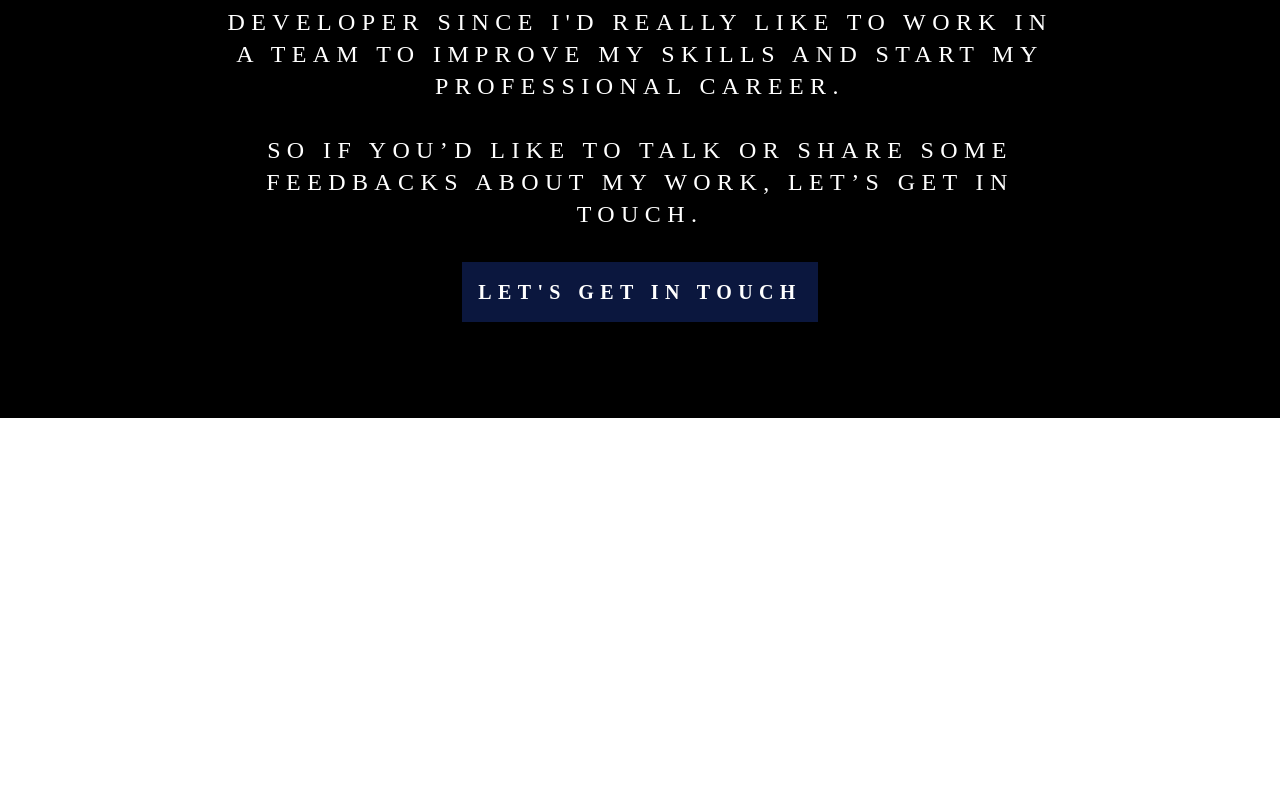
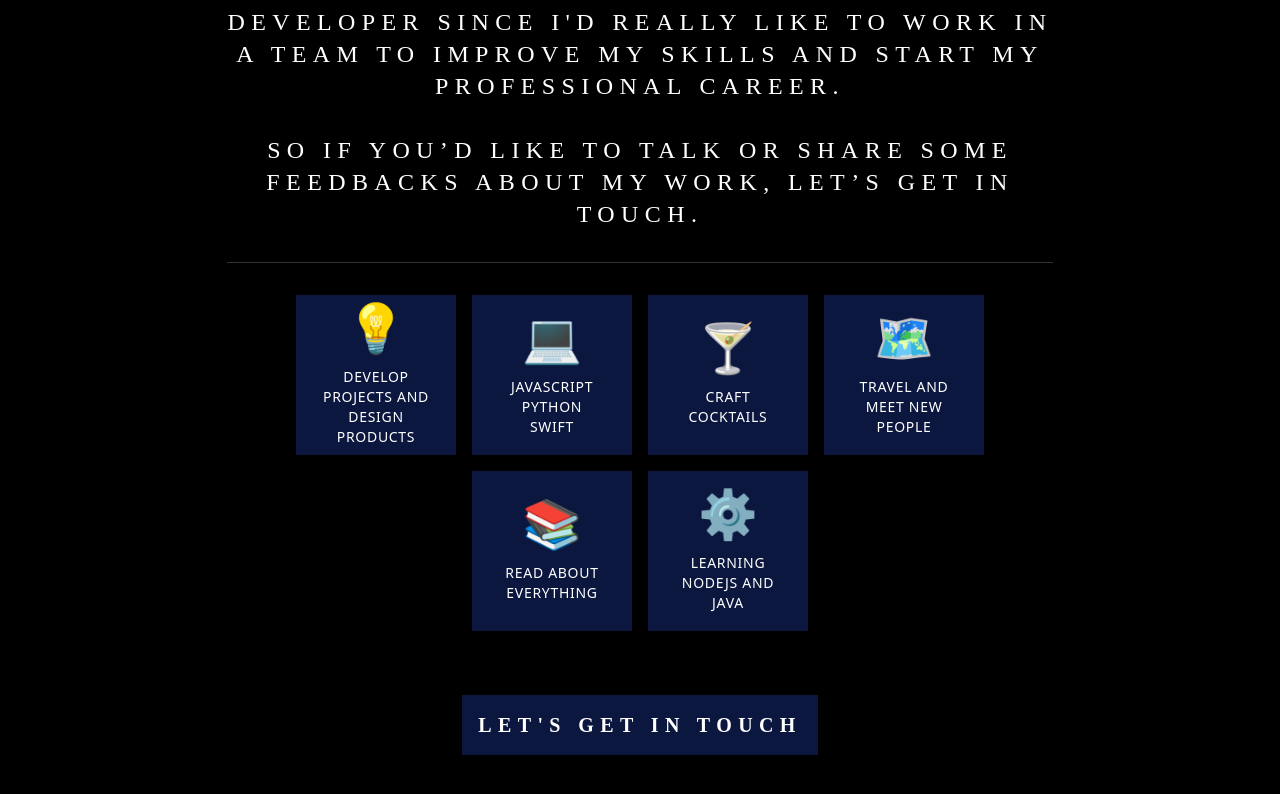
Before and after one commit to Pietro-Putelli/pietro-putelli.github.io, a React (Create React App) app: page /about in a window 1280 px wide. Shown: the part 1110-1904 px from the top of the page. Before the commit the page ends 1528 px from the top, so only its background shows below. Built offline with nearby package versions, Linux system fonts and the light colour scheme.

Commit message:
add comptences

```diff
--- a/src/components/animations/FadeAnimatedView.js
+++ b/src/components/animations/FadeAnimatedView.js
@@ -1,8 +1,8 @@
 import React, { memo } from "react";
 import { motion } from "framer-motion";
 
-const FadeAnimatedView = ({ children }) => {
-  return <motion.div>{children}</motion.div>;
+const FadeAnimatedView = ({ className, children }) => {
+  return <motion.div className={className}>{children}</motion.div>;
 };
 
 export default memo(FadeAnimatedView);
--- /dev/null
+++ b/src/components/animations/HoverAnimatedView.js
@@ -0,0 +1,18 @@
+import { motion } from "framer-motion";
+import React, { memo } from "react";
+
+const HoverAnimatedView = ({ children, ...props }) => {
+  return (
+    <motion.div
+      whileHover={{
+        scale: 1.05,
+        borderRadius: 8,
+      }}
+      {...props}
+    >
+      {children}
+    </motion.div>
+  );
+};
+
+export default memo(HoverAnimatedView);
--- a/src/components/animations/index.js
+++ b/src/components/animations/index.js
@@ -2,5 +2,12 @@ import AnimatedSeparator from "./AnimatedSeparator";
 import AnimatedText from "./AnimatedText";
 import FadeAnimatedView from "./FadeAnimatedView";
 import AnimatedImage from "./AnimatedImage";
+import HoverAnimatedView from "./HoverAnimatedView";
 
-export { AnimatedText, AnimatedSeparator, FadeAnimatedView, AnimatedImage };
+export {
+  AnimatedText,
+  AnimatedSeparator,
+  FadeAnimatedView,
+  AnimatedImage,
+  HoverAnimatedView,
+};
--- a/src/pages/About.js
+++ b/src/pages/About.js
@@ -1,7 +1,40 @@
 import React, { memo } from "react";
-import { AnimatedImage, AnimatedText } from "../components/animations";
+import {
+  AnimatedImage,
+  AnimatedSeparator,
+  AnimatedText,
+  FadeAnimatedView,
+  HoverAnimatedView,
+} from "../components/animations";
 import data from "../constants/data";
 import { Button } from "../components/buttons";
+
+const COMPTENCES = [
+  {
+    title: "Develop projects and\ndesign products",
+    icon: "💡",
+  },
+  {
+    title: "Javascript\nPython\nSwift",
+    icon: "💻",
+  },
+  {
+    title: "Craft Cocktails",
+    icon: "🍸",
+  },
+  {
+    title: "Travel and\nMeet new People",
+    icon: "🗺️",
+  },
+  {
+    title: "Read about\neverything",
+    icon: "📚",
+  },
+  {
+    title: "Learning NodeJS and Java",
+    icon: "⚙️",
+  },
+];
 
 const About = () => {
   return (
@@ -25,12 +58,27 @@ const About = () => {
           src={process.env.PUBLIC_URL + "/images/me.png"}
         />
 
-        <div className="md:mx-[16%] flex flex-col mx-0 pb-16">
+        <div className="md:mx-[16%] flex items-center flex-col mx-0 pb-16">
           <AnimatedText className="whitespace-pre-line text text-2xl mt-8 text-center uppercase">
             {data.about.description}
           </AnimatedText>
 
-          <Button to="contacts" className={"mt-8 self-center"} background>
+          <AnimatedSeparator />
+
+          <div className="flex flex-row flex-wrap justify-center">
+            {COMPTENCES.map(({ title, icon }) => {
+              return (
+                <HoverAnimatedView className="bg-second w-[10rem] h-[10rem] mx-2 mb-4 px-4 flex center flex-col">
+                  <p className={"text-5xl text-center mb-4"}>{icon}</p>
+                  <p className="text-white tracking-wider text-center whitespace-pre-line uppercase text-sm">
+                    {title}
+                  </p>
+                </HoverAnimatedView>
+              );
+            })}
+          </div>
+
+          <Button to="contacts" className={"mt-12 self-center"} background>
             Let's get in touch
           </Button>
         </div>
--- a/src/pages/CenterTitlePagePattern.js
+++ b/src/pages/CenterTitlePagePattern.js
@@ -27,7 +27,7 @@ const CenterTitlePagePattern = ({ title, subtitle, buttons }) => {
           <div className="flex md:flex-row flex-col md:w-[95%] justify-between">
             {buttons.map(({ to, title }) => {
               return (
-                <Button key={title} className={"md:my-0 my-1"} to={to}>
+                <Button key={title} className={"md:my-0 my-4"} to={to}>
                   {title}
                 </Button>
               );
```
